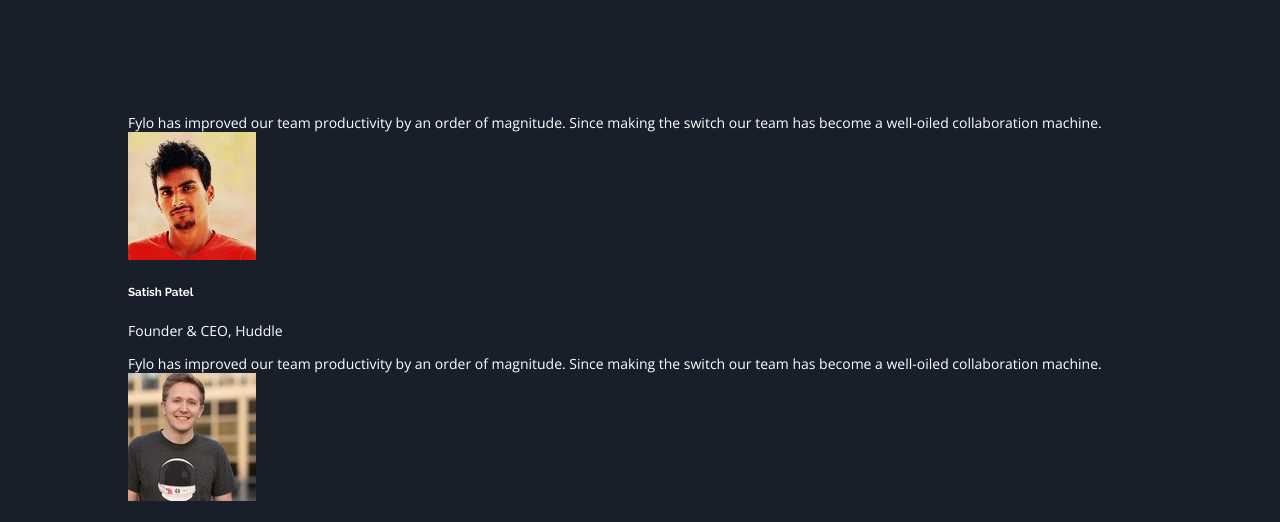
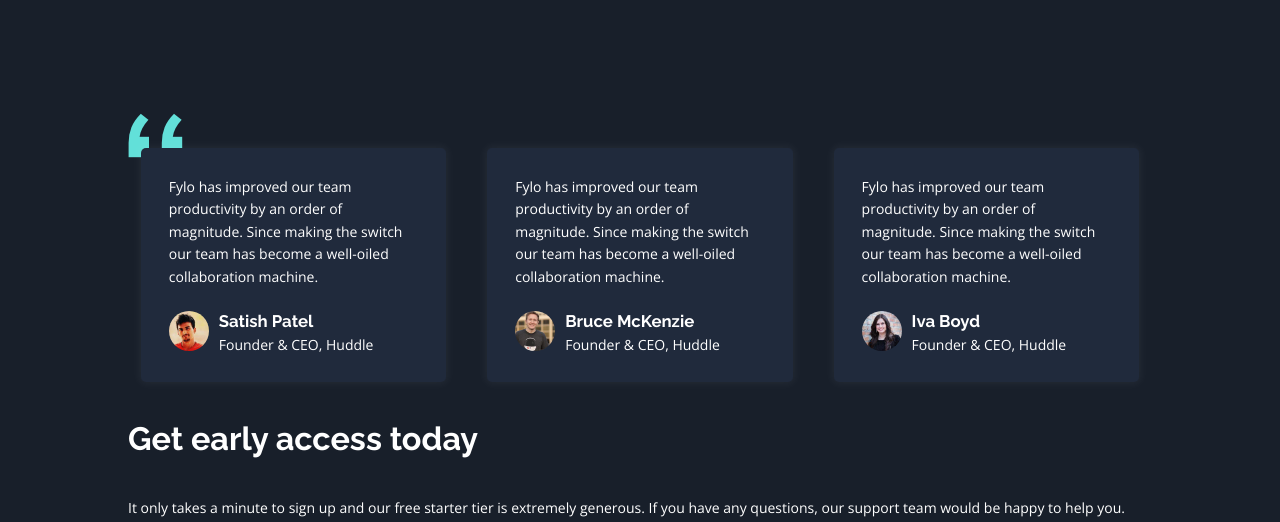
Before and after one commit to cgutwin/frontendmentor, a website: page src/FyloLandingPage/index.html in a window 1280 px wide. Shown: the part 2150-2672 px from the top of the page. Drawn offline with nearby package versions, Linux system fonts and the light colour scheme.

Commit message:
Testimonial Cards styled.

```diff
--- a/src/FyloLandingPage/index.html
+++ b/src/FyloLandingPage/index.html
@@ -49,8 +49,8 @@
       <section id="features">
         <div class="features-entry text-center">
           <img alt="icon-access-anywhere"
-               src="./assets/icon-access-anywhere.svg"
-               class="feature-icon" />
+               class="feature-icon"
+               src="./assets/icon-access-anywhere.svg" />
           <div>
             <h4>Access your files, anywhere</h4>
             <p>
@@ -62,8 +62,8 @@
         </div>
         <div class="features-entry text-center">
           <img alt="icon-security"
-               src="./assets/icon-security.svg"
-               class="feature-icon" />
+               class="feature-icon"
+               src="./assets/icon-security.svg" />
           <div>
             <h4>Security you can trust</h4>
             <p>
@@ -75,8 +75,8 @@
         </div>
         <div class="features-entry text-center">
           <img alt="icon-collaboration"
-               src="./assets/icon-collaboration.svg"
-               class="feature-icon" />
+               class="feature-icon"
+               src="./assets/icon-collaboration.svg" />
           <div>
             <h4>Real-time collaboration</h4>
             <p>
@@ -88,8 +88,8 @@
         </div>
         <div class="features-entry text-center">
           <img alt="icon-any-file"
-               src="./assets/icon-any-file.svg"
-               class="feature-icon" />
+               class="feature-icon"
+               src="./assets/icon-any-file.svg" />
           <div>
             <h4>Store any time of file</h4>
             <p>
@@ -103,7 +103,7 @@
       <section id="stay-productive">
         <img alt="illustration-stay-productive"
              class="half-width-img"
-             src="./assets/illustration-stay-productive.png"/>
+             src="./assets/illustration-stay-productive.png" />
         <div>
           <h3>Stay productive, wherever you are.</h3>
           <p>
@@ -120,16 +120,17 @@
           </a>
         </div>
       </section>
-      <section>
-        <div>
-          <div>
+      <section id="testimonials">
+        <div class="testimonial-card">
+          <p>
             Fylo has improved our team productivity by
             an order of magnitude. Since making the
             switch our team has become a well-oiled
             collaboration machine.
-          </div>
-          <div>
+          </p>
+          <div class="testimonial-profile">
             <img alt="profile-1"
+                 class="profile-icon"
                  src="./assets/profile-1.jpg" />
             <div>
               <h5>Satish Patel</h5>
@@ -137,15 +138,16 @@
             </div>
           </div>
         </div>
-        <div>
-          <div>
+        <div class="testimonial-card">
+          <p>
             Fylo has improved our team productivity by
             an order of magnitude. Since making the
             switch our team has become a well-oiled
             collaboration machine.
-          </div>
-          <div>
+          </p>
+          <div class="testimonial-profile">
             <img alt="profile-2"
+                 class="profile-icon"
                  src="./assets/profile-2.jpg" />
             <div>
               <h5>Bruce McKenzie</h5>
@@ -153,15 +155,16 @@
             </div>
           </div>
         </div>
-        <div>
-          <div>
+        <div class="testimonial-card">
+          <p>
             Fylo has improved our team productivity by
             an order of magnitude. Since making the
             switch our team has become a well-oiled
             collaboration machine.
-          </div>
-          <div>
+          </p>
+          <div class="testimonial-profile">
             <img alt="profile-3"
+                 class="profile-icon"
                  src="./assets/profile-3.jpg" />
             <div>
               <h5>Iva Boyd</h5>
--- a/src/FyloLandingPage/style.css
+++ b/src/FyloLandingPage/style.css
@@ -20,6 +20,23 @@
   header ul {
     margin-left: auto;
     max-width: 300px;
+  }
+
+  .testimonial-card {
+    background: hsl(219, 30%, 18%);
+    border-radius: 5px;
+    box-shadow: 0 0 10px 2px hsla(0, 100%, 100%, 0.05);
+    padding: 2rem;
+    display: flex;
+    flex-direction: column;
+    justify-content: space-between;
+    position: relative;
+    z-index: 2;
+  }
+
+  .testimonial-card > p {
+    line-height: 1.6;
+    margin-bottom: 20px;
   }
 
   /* Font Sizing */
@@ -53,6 +70,10 @@
   #stay-productive > img {
     margin: 5%;
   }
+
+  #testimonials {
+    flex-direction: row;
+  }
 }
 
 /* Grid in Mobile */
@@ -84,6 +105,17 @@
   #stay-productive > div > h3, #stay-productive > div > p {
     margin-bottom: 5%;
   }
+
+  #testimonials {
+    background: top 25px left 20px / 30px url("./assets/bg-quotes.png") no-repeat;
+    flex-direction: column;
+    padding: 50px 1vw 0;
+  }
+
+  .testimonial-card {
+    max-width: 100%;
+    margin-bottom: 8%;
+  }
 }
 
 /* Grid in Mobile */
@@ -100,6 +132,19 @@
   /* Anchors */
   #stay-productive > * {
     max-width: 45%;
+  }
+
+  .testimonial-card {
+    max-width: 25%;
+  }
+
+  .testimonial-card:not(:first-of-type) {
+    margin-left: 2%;
+  }
+
+  #testimonials {
+    background: top left / auto url("./assets/bg-quotes.png") no-repeat;
+    padding: 35px 1vw 0;
   }
 }
 
@@ -141,6 +186,10 @@
 h1 {
   font-size: calc(1.4rem + 1vw);
   max-width: 600px;
+}
+
+h5 {
+  font-size: 1.2rem;
 }
 
 #above-fold > p {
@@ -218,6 +267,11 @@
   white-space: pre-line;
 }
 
+#testimonials {
+  display: flex;
+  justify-content: space-between;
+}
+
 /* Features Entry */
 .features-entry {
   justify-self: center;
@@ -240,3 +294,20 @@
   display: inline-block;
   content: "\279e";
 }
+
+/* Testimonials */
+.testimonial-profile {
+  display: flex;
+  align-items: center;
+  justify-self: flex-end;
+}
+
+.testimonial-profile > div > * {
+  margin: 0 10px;
+}
+
+.profile-icon {
+  border-radius: 30px;
+  width: 40px;
+  height: auto;
+}
```
